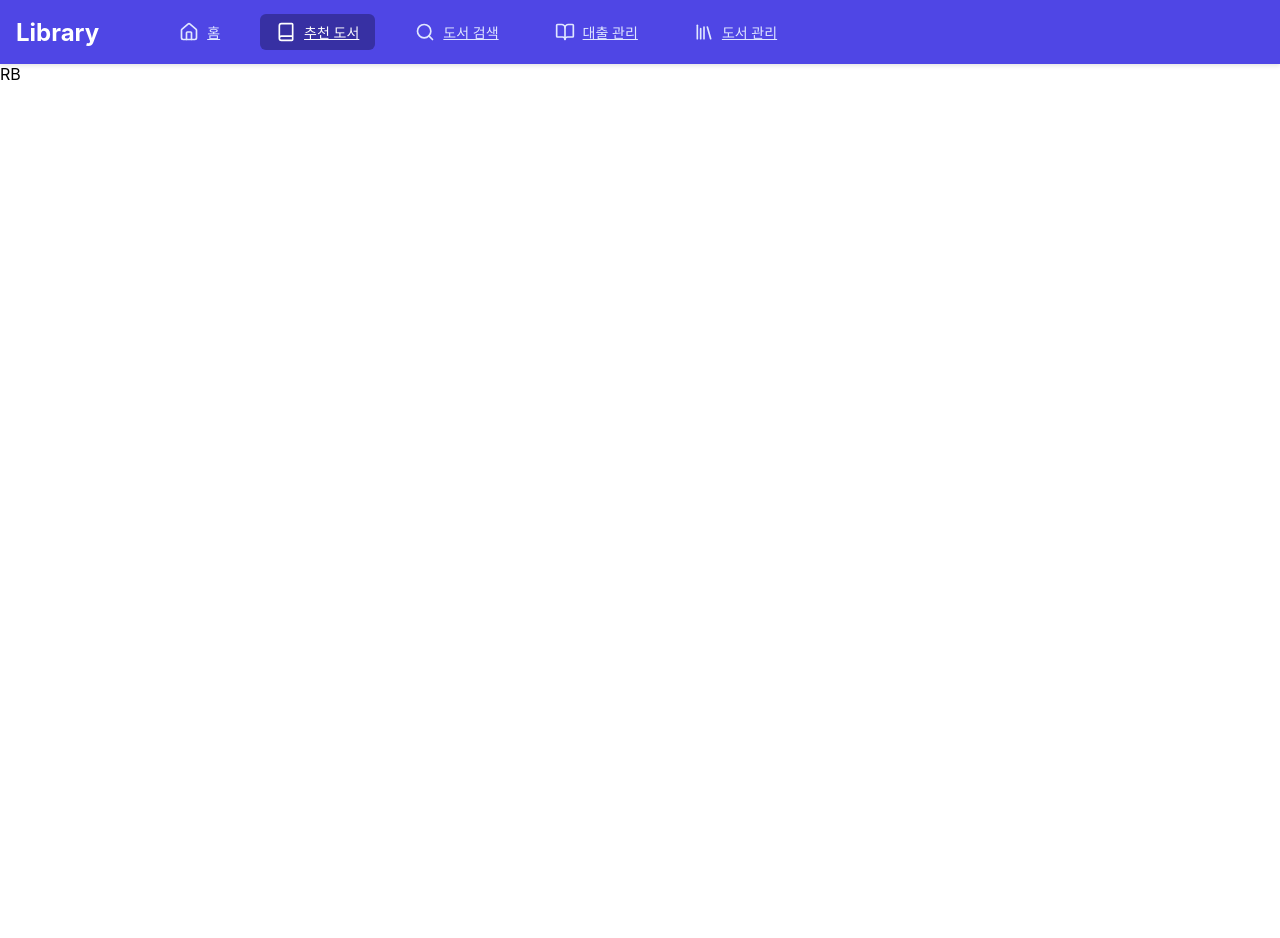
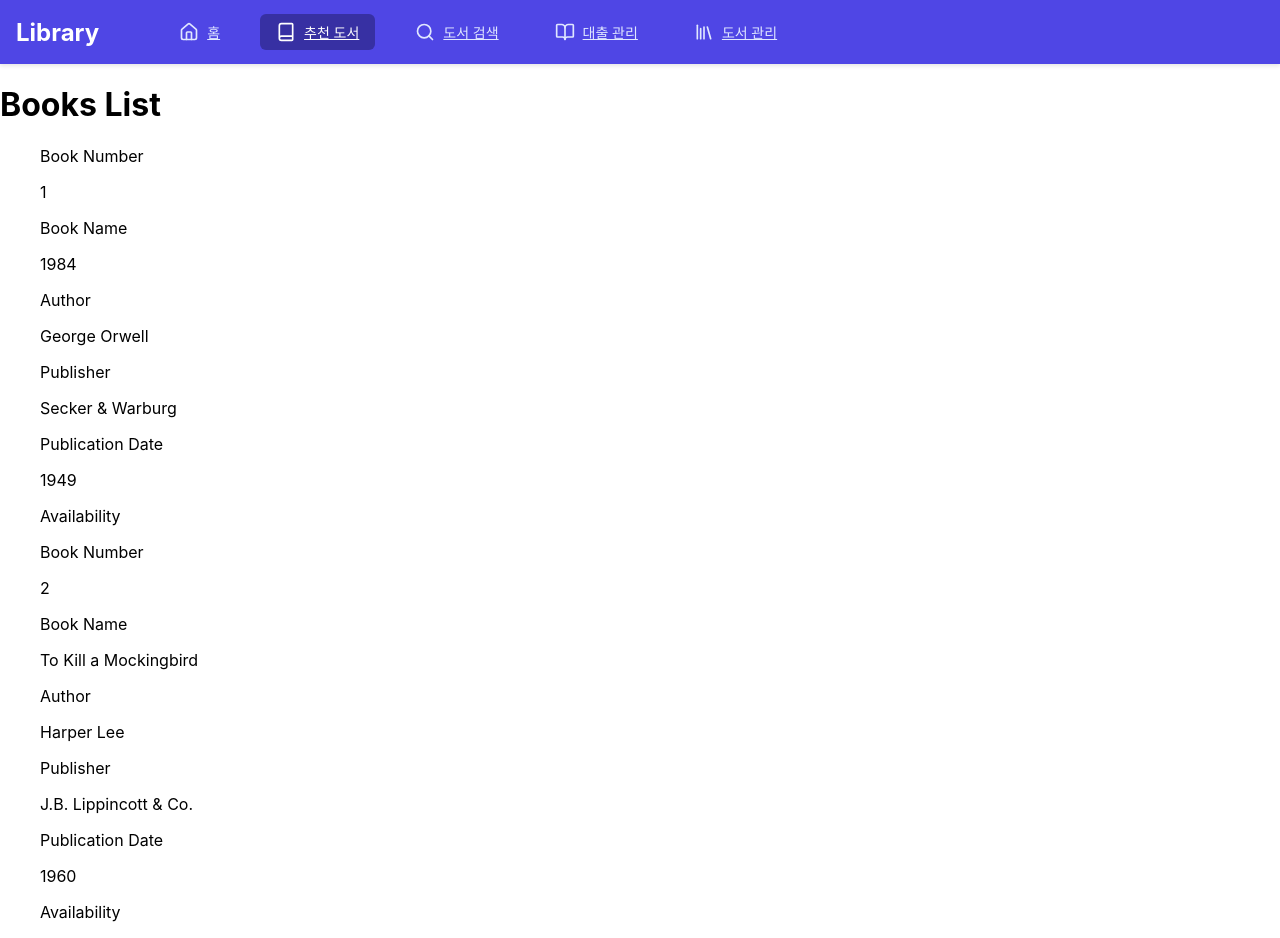
Before and after one commit to kpukpu/NIR_HACK_PR2, a React (Create React App) app in the folder frontend/: page /recommended-book in a window 1280 px wide. Before the commit the page ends 800 px from the top, so only its background shows below. Built offline with nearby package versions, Linux system fonts and the light colour scheme.

Commit message:
FormList 기능 구현 API 연결 준비

```diff
--- a/frontend/package.json
+++ b/frontend/package.json
@@ -6,6 +6,7 @@
     "@testing-library/jest-dom": "^5.17.0",
     "@testing-library/react": "^13.4.0",
     "@testing-library/user-event": "^13.5.0",
+    "axios": "^1.7.2",
     "lucide-react": "^0.407.0",
     "react": "^18.3.1",
     "react-dom": "^18.3.1",
--- /dev/null
+++ b/frontend/src/components/BookList/BookList.js
@@ -0,0 +1,55 @@
+import React, { useEffect, useState } from 'react';
+import { getBooks } from '../../data/Get';
+import Form from '../Form/Form'
+
+
+const BookList = () => {
+
+    const initialBooks = [
+        {
+            book_number: 1,
+            book_name: '1984',
+            author: 'George Orwell',
+            publisher: 'Secker & Warburg',
+            publication_date: 1949,
+            availability: true
+        },
+        {
+            book_number: 2,
+            book_name: 'To Kill a Mockingbird',
+            author: 'Harper Lee',
+            publisher: 'J.B. Lippincott & Co.',
+            publication_date: 1960,
+            availability: true
+        }
+    ];
+
+
+    const [books, setBooks] = useState(initialBooks);
+
+    /*useEffect(() => {
+        async function fetchData() {
+            try {
+                const result = await getBooks();
+                setBooks(result);
+            } catch (error) {
+                console.error(error);
+            }
+        }
+        fetchData();
+    }, []);
+*/
+
+    return (
+        <div>
+            <h1>Books List</h1>
+            <ul>
+                {books.map(book => (
+                    <Form book={book} />
+                ))}
+            </ul>
+        </div>
+    );
+};
+
+export default BookList;
--- /dev/null
+++ b/frontend/src/components/Form/Form.css
@@ -0,0 +1,15 @@
+.book-form {
+    @apply max-w-md mx-auto mt-8 p-6 bg-white rounded-lg shadow-md;
+}
+
+.form-group {
+    @apply mb-4;
+}
+
+.form-group label {
+    @apply block mb-1 text-sm font-medium text-gray-700;
+}
+
+.form-value {
+    @apply mt-1 block w-full px-3 py-2 bg-gray-50 text-gray-700 border border-gray-300 rounded-md shadow-sm;
+}
--- /dev/null
+++ b/frontend/src/components/Form/Form.js
@@ -0,0 +1,39 @@
+import React from 'react';
+import './Form.css';
+
+const Form = ({ book }) => {
+    if (!book) {
+        return <div className="book-form">No book information available.</div>;
+    }
+
+    return (
+        <div className="book-form">
+            <div className="form-group">
+                <label>Book Number</label>
+                <p className="form-value">{book.book_number}</p>
+            </div>
+            <div className="form-group">
+                <label>Book Name</label>
+                <p className="form-value">{book.book_name}</p>
+            </div>
+            <div className="form-group">
+                <label>Author</label>
+                <p className="form-value">{book.author}</p>
+            </div>
+            <div className="form-group">
+                <label>Publisher</label>
+                <p className="form-value">{book.publisher}</p>
+            </div>
+            <div className="form-group">
+                <label>Publication Date</label>
+                <p className="form-value">{book.publication_date}</p>
+            </div>
+            <div className="form-group">
+                <label>Availability</label>
+                <p className="form-value">{book.availability}</p>
+            </div>
+        </div>
+    );
+};
+
+export default Form;
--- /dev/null
+++ b/frontend/src/data/AxiosConfig.js
@@ -0,0 +1,12 @@
+import axios from 'axios';
+
+const axiosInstance = axios.create({
+    baseURL: 'http://localhost:8000/api',
+    timeout: 5000,
+    headers: {
+        'Content-Type': 'application/json',
+        'Accept': 'application/json',
+    },
+});
+
+export default axiosInstance;
--- a/frontend/src/data/Get.js
+++ b/frontend/src/data/Get.js
@@ -0,0 +1,11 @@
+import axiosInstance from './AxiosConfig';
+
+export const getBooks = async () => {
+    try {
+        const response = await axiosInstance.get('/books/');
+        return response.data;
+    } catch (error) {
+        console.error("There was an error getting the books!", error);
+        throw error;
+    }
+};
--- a/frontend/src/pages/RecommendedBook/RecommendedBook.js
+++ b/frontend/src/pages/RecommendedBook/RecommendedBook.js
@@ -1,8 +1,9 @@
 import React from "react";
+import BookList from "../../components/BookList/BookList";
 
 const RecommendedBook = () => {
     return (
-        <div>RB</div>
+        <BookList />
     )
 }
 
```
Also changed, not shown: frontend/src/data/Delete.js (+11 -0 lines), frontend/src/data/Post.js (+11 -0 lines), frontend/src/data/Put.js (+11 -0 lines), frontend/src/components/Form/BookForm.js (deleted), 1 other file (tests, documents, lock files or other folders).
